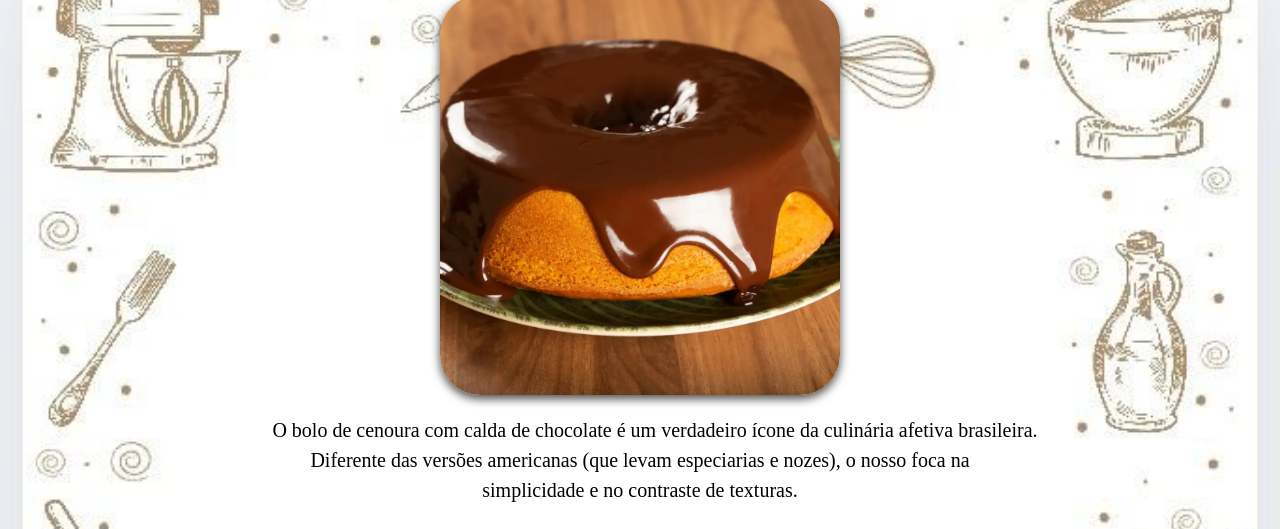
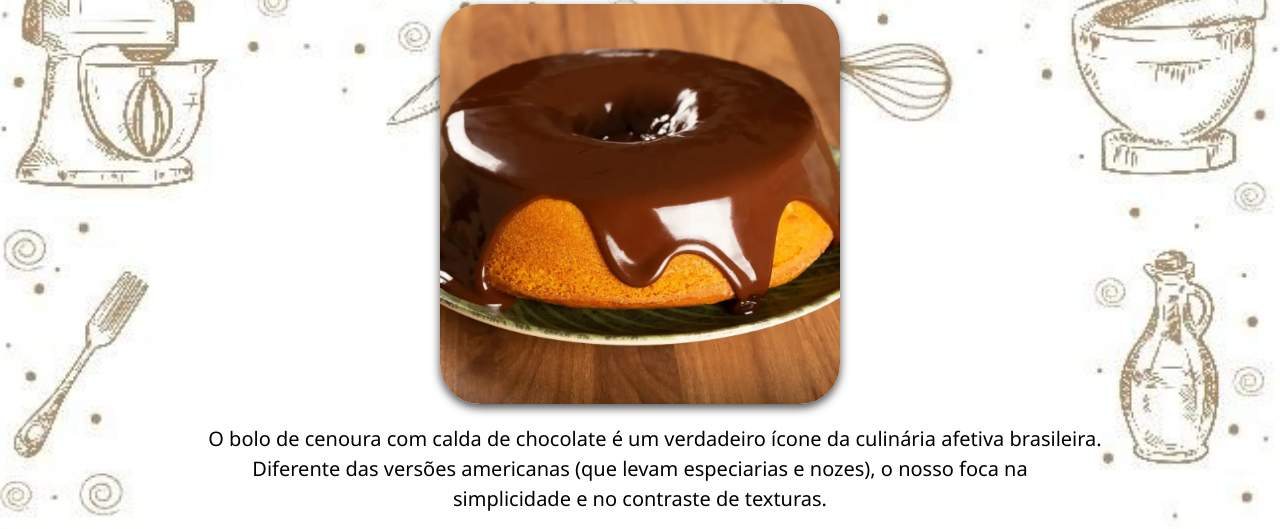
Before and after one commit to andressadonrodrigues08/receita-bolo-cenoura, a plain HTML site: page index.html in a window 1280 px wide. Shown: the part 101-630 px from the top of the page. Drawn offline with Linux system fonts and the light colour scheme.

Commit message:
Add files via upload

```diff
--- a/style.css
+++ b/style.css
@@ -5,6 +5,7 @@ body {
     background-size: cover;
     background-position: center;
     background-repeat: no-repeat;
+    font-family: 'Segoe UI', Tahoma, sans-serif;
 }
 
 html, body {
```
